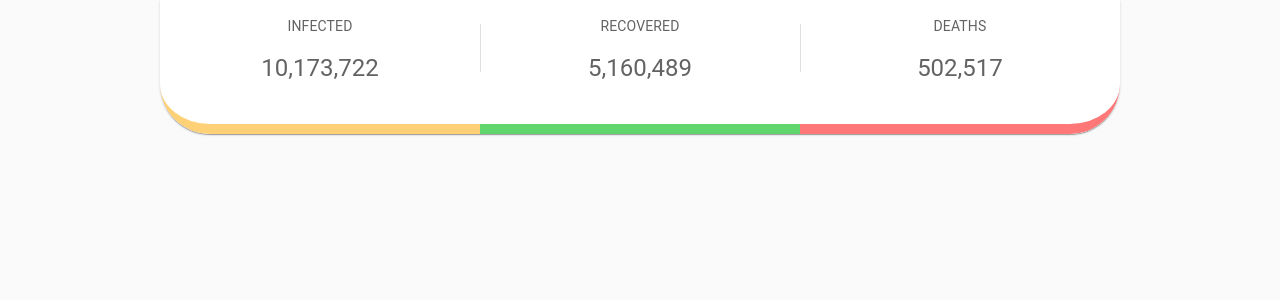
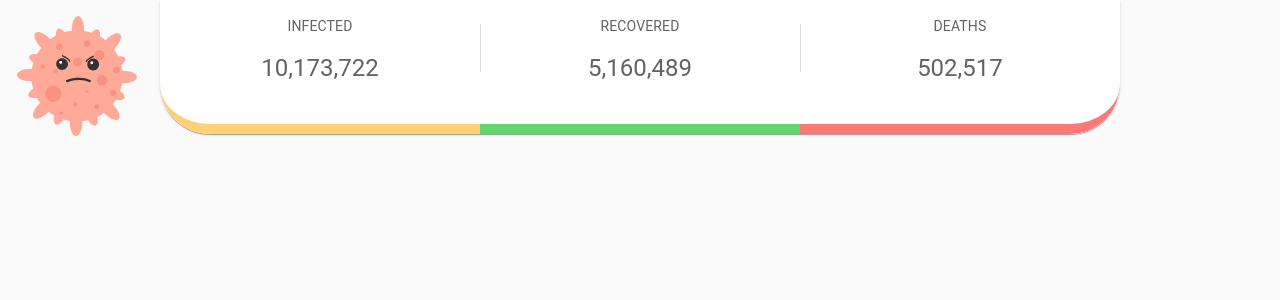
Before and after one commit to adirere/COVID-19, a React (Create React App) app: page / in a window 1280 px wide. Shown: the top 300 px of the page. Built offline with nearby package versions, Linux system fonts and the light colour scheme.

Commit message:
added coronavirus icon and animated it

```diff
--- a/src/App.js
+++ b/src/App.js
@@ -1,10 +1,39 @@
 import React from "react";
-import styles from "./App.module.css";
 import Cards from "./components/Cards/Cards";
+import { makeStyles } from "@material-ui/core";
+import { ReactComponent as Logo } from "./images/coronavirus.svg";
+
+const useStyles = makeStyles({
+  container: {
+    textAlign: "center"
+  },
+  logo: {
+    position: "absolute",
+    width: "10%",
+    height: "15%",
+    top: "2%",
+    left: "1%",
+    animation: "example 5s linear 2s infinite alternate",
+    "@media (max-width:600px)": {
+      position: "relative",
+      margin: "1rem 0",
+      width: "20%"
+    },
+    "@media (max-width:300px)": {
+      position: "relative",
+      margin: "1rem 0",
+      width: "30%",
+      height: "10%"
+    }
+  }
+});
 
 export default function App() {
+  const classes = useStyles();
+
   return (
-    <div className={styles.container}>
+    <div className={classes.container}>
+      <Logo className={classes.logo} />
       <Cards />
     </div>
   );
--- a/src/App.module.css
+++ /dev/null
@@ -1,3 +0,0 @@
-.container {
-  text-align: center;
-}
--- a/src/index.js
+++ b/src/index.js
@@ -1,6 +1,6 @@
 import React from "react";
 import ReactDOM from "react-dom";
-import  { CssBaseline } from '@material-ui/core';
+import { CssBaseline } from "@material-ui/core";
 
 import App from "./App";
 
```
Also changed, not shown: src/images/coronavirus.svg (added).
